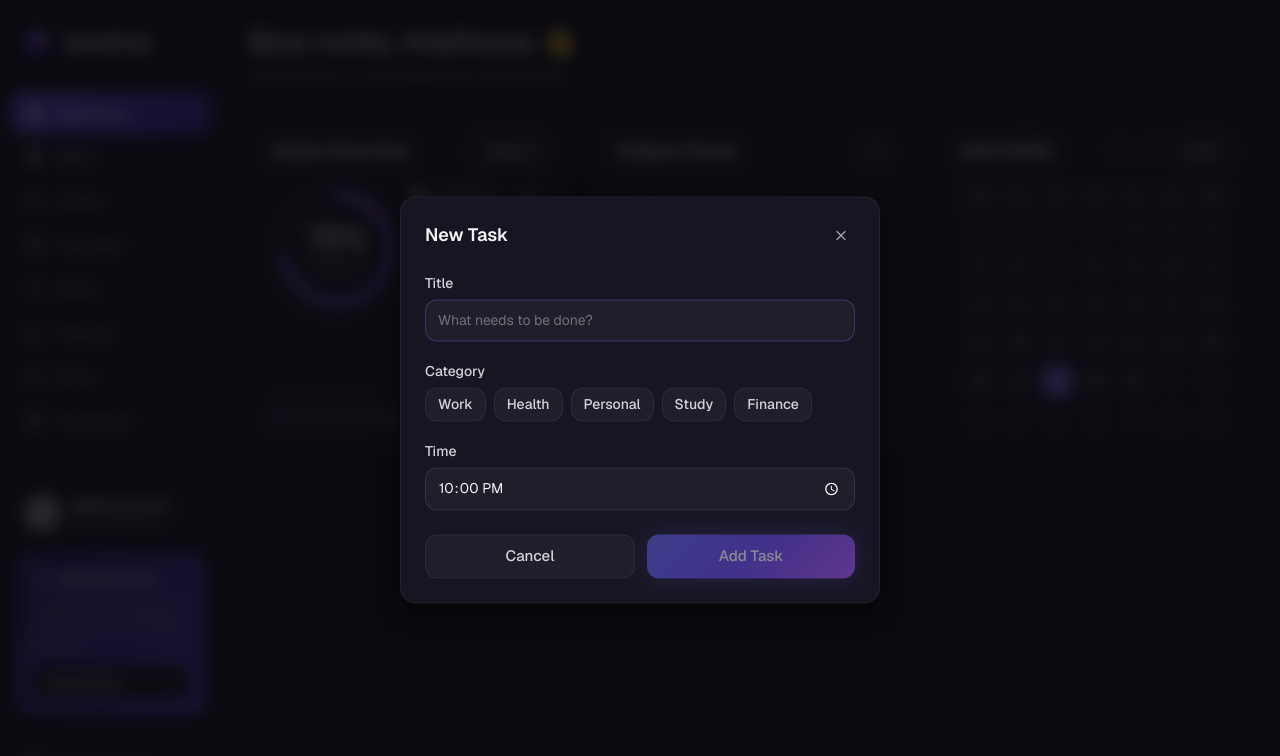
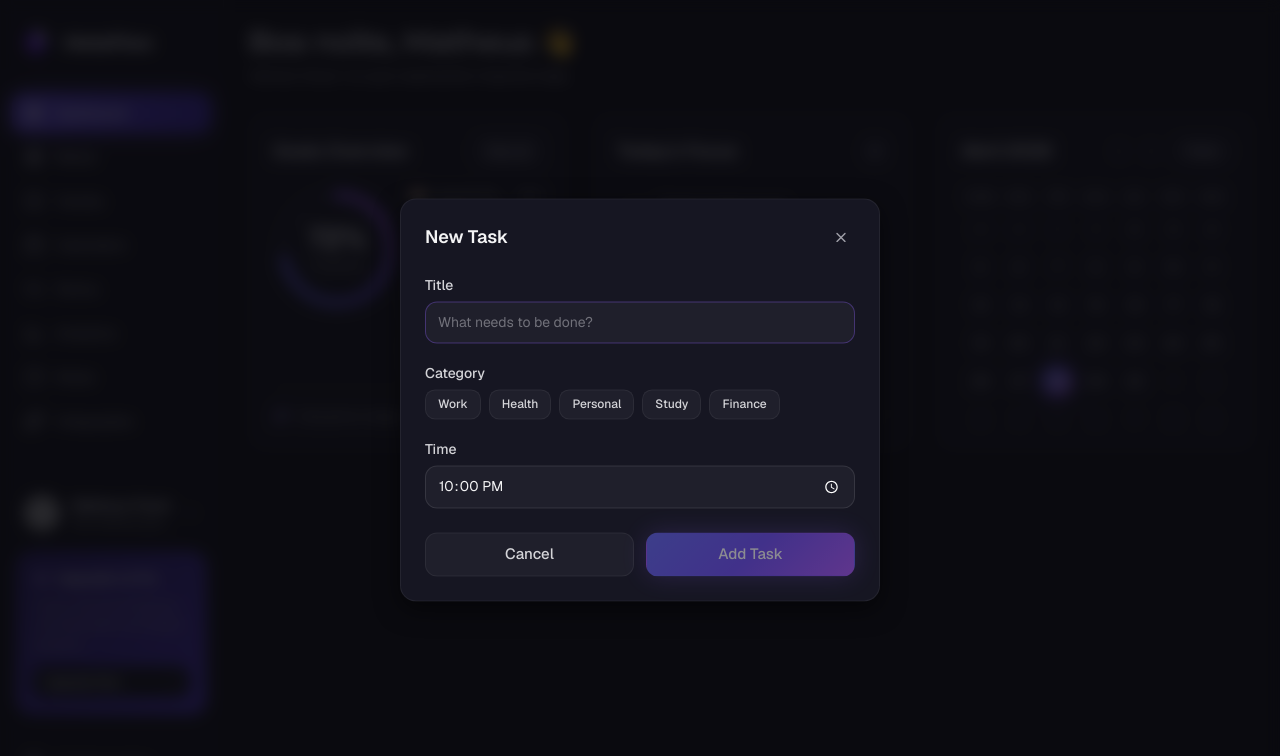
Before and after one commit to matheuspsb/metaflow, a Next.js app: page /dashboard in a window 1280 px wide. Both pictures are taken after a click on the button "Add Task". Shown: the top 756 px of the page. Built offline with nearby package versions, Linux system fonts and the light colour scheme; grey boxes are pictures that could not be loaded.

Commit message:
refactor: replace raw buttons with Button component across AddTaskModal and TodaysFocusCard

```diff
--- a/src/components/dashboard/focus/AddTaskModal.tsx
+++ b/src/components/dashboard/focus/AddTaskModal.tsx
@@ -84,18 +84,15 @@ export function AddTaskModal({ isOpen, onClose }: AddTaskModalProps) {
             <span className="text-fg-secondary text-sm font-medium">Category</span>
             <div className="flex flex-wrap gap-2">
               {TASK_CATEGORIES.map((cat) => (
-                <button
+                <Button
                   key={cat.id}
                   type="button"
+                  size="sm"
+                  variant={selectedCategory === cat.id ? 'primary' : 'secondary'}
                   onClick={() => setValue('category', cat.id, { shouldValidate: true })}
-                  className={`cursor-pointer rounded-lg border px-3 py-1.5 text-sm font-medium transition-all duration-150 ${
-                    selectedCategory === cat.id
-                      ? 'bg-gradient-brand shadow-brand-glow border-transparent text-white'
-                      : 'bg-bg-input border-border-subtle text-fg-secondary hover:border-border-brand hover:text-fg-primary'
-                  }`}
                 >
                   {cat.label}
-                </button>
+                </Button>
               ))}
             </div>
             {errors.category && (
@@ -111,7 +108,7 @@ export function AddTaskModal({ isOpen, onClose }: AddTaskModalProps) {
               id="task-time"
               type="time"
               {...register('time')}
-              className="bg-bg-input border-border-default focus:border-border-brand text-fg-primary rounded-lg border px-3 py-2.5 text-sm scheme-dark transition-colors duration-150 outline-none"
+              className="bg-bg-input border-border-default focus:border-border-brand text-fg-primary rounded-lg border px-3 py-2.5 text-sm scheme-dark outline-none transition-colors duration-150"
             />
           </div>
 
--- a/src/components/ui/button.tsx
+++ b/src/components/ui/button.tsx
@@ -9,7 +9,7 @@ interface ButtonProps extends ButtonHTMLAttributes<HTMLButtonElement> {
 }
 
 const variantStyles = {
-  primary: 'bg-gradient-brand text-white shadow-brand-glow hover:shadow-brand-glow-strong',
+  primary: 'border border-transparent bg-gradient-brand text-white shadow-brand-glow hover:shadow-brand-glow-strong',
   secondary:
     'bg-bg-input text-fg-secondary border border-border-subtle hover:bg-bg-card-hover hover:text-fg-primary',
   ghost: 'text-fg-muted hover:bg-bg-card-hover hover:text-fg-primary',
```
